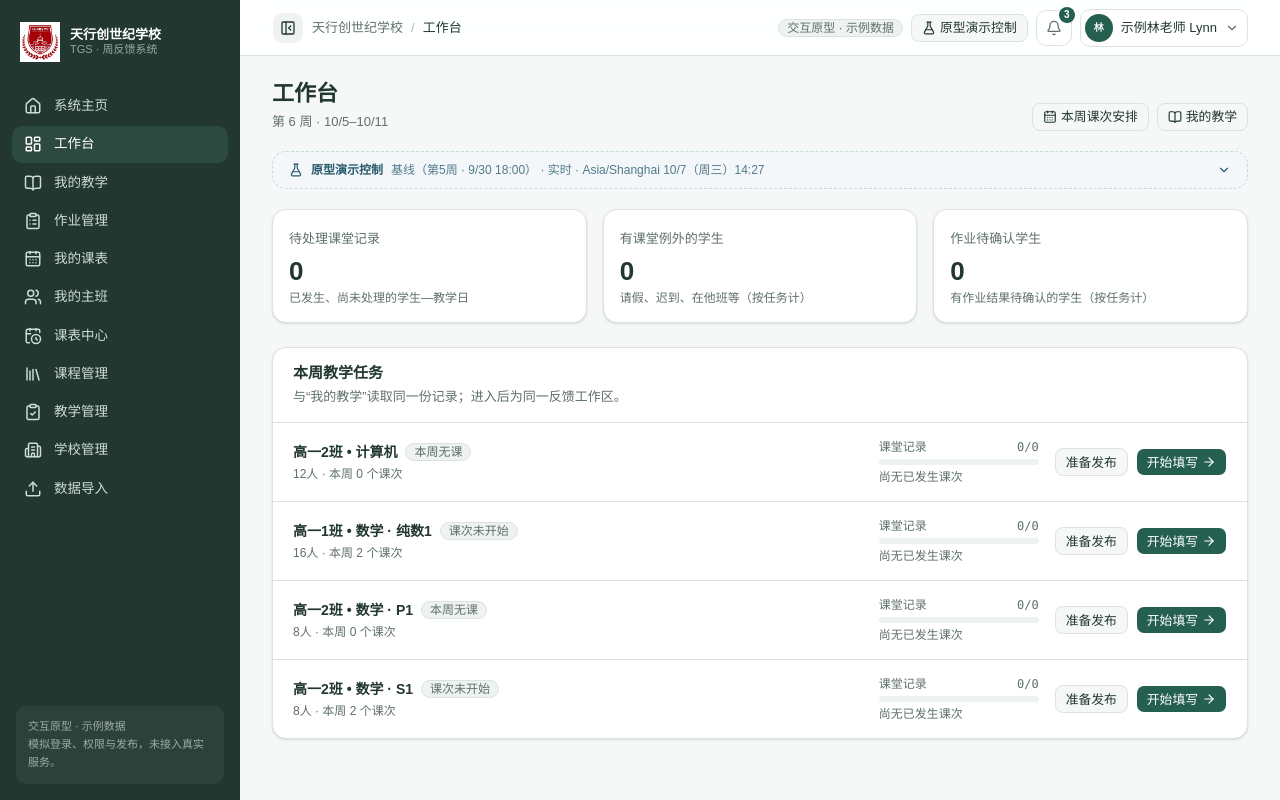
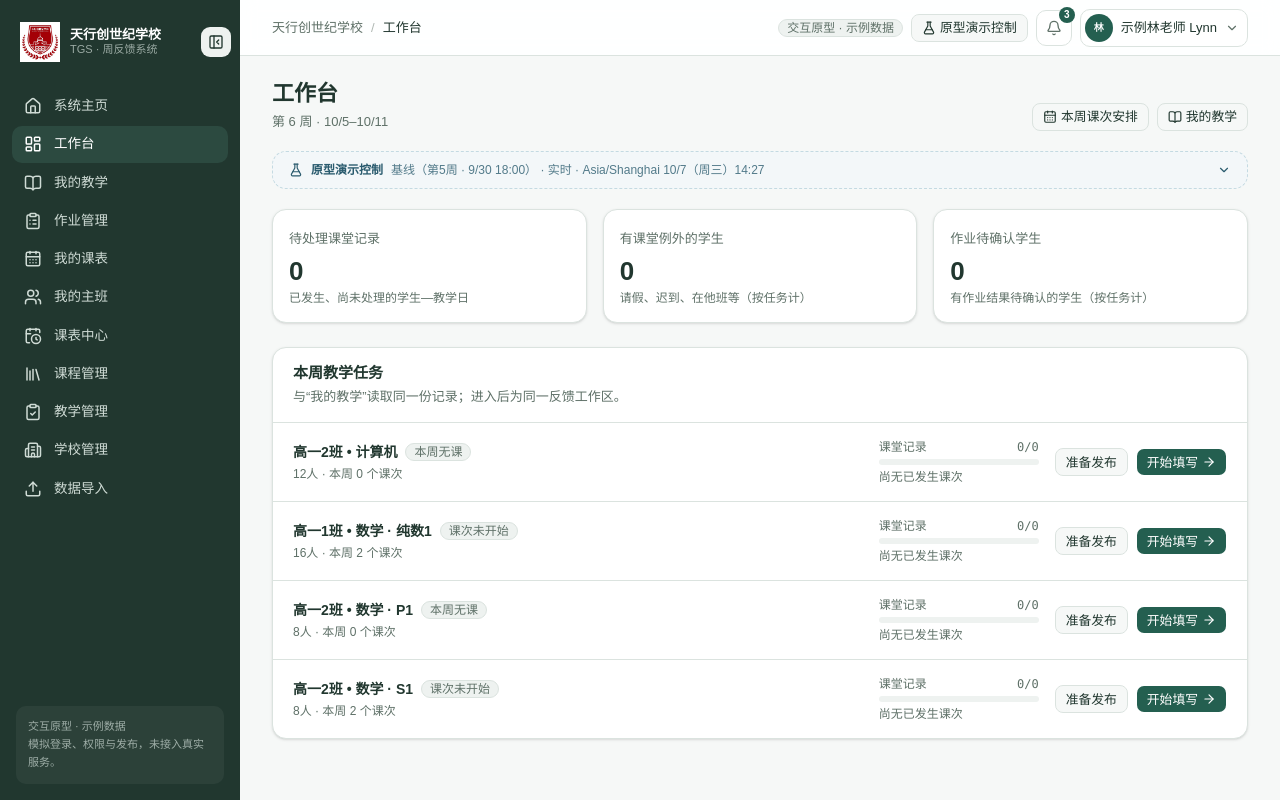
Before and after one commit to codeandroad/wfb-v3, a Next.js app: page / in a window 1280 px wide. Built offline with nearby package versions, Linux system fonts and the light colour scheme; a web font is replaced by a local one.

Commit message:
Place collapse control in sidebar and expand control in main header

```diff
--- a/components/app-shell.tsx
+++ b/components/app-shell.tsx
@@ -85,10 +85,11 @@ export function AppShell({ children }: { children: ReactNode }) {
         aria-label="主导航侧栏"
         className={cn("sticky top-0 hidden h-svh w-60 shrink-0 flex-col bg-sidebar text-sidebar-foreground", sidebarOpen && "md:flex")}
       >
+        <div className="mx-2 mt-3 mb-2 flex items-center">
           <Link
             href="/home"
             aria-label={`${CURRENT_SCHOOL.nameZh} · 进入系统主页`}
-          className="mx-2 mt-3 mb-2 flex items-center gap-2.5 rounded-lg px-3 py-2.5 transition-colors hover:bg-sidebar-accent/60 focus-visible:outline-2 focus-visible:outline-offset-2 focus-visible:outline-sidebar-ring"
+            className="flex min-w-0 flex-1 items-center gap-2.5 rounded-lg px-3 py-2.5 transition-colors hover:bg-sidebar-accent/60 focus-visible:outline-2 focus-visible:outline-offset-2 focus-visible:outline-sidebar-ring"
           >
             <BrandImage
               src={CURRENT_SCHOOL.brand.crestRed}
@@ -103,6 +104,19 @@ export function AppShell({ children }: { children: ReactNode }) {
               </p>
             </div>
           </Link>
+          <Button
+            type="button"
+            variant="ghost"
+            size="icon"
+            aria-label="折叠左侧栏"
+            title="折叠左侧栏"
+            aria-expanded={sidebarOpen}
+            aria-controls="application-sidebar"
+            onClick={() => setSidebarOpen(false)}
+          >
+            <PanelLeftClose />
+          </Button>
+        </div>
 
         <nav className="flex-1 space-y-0.5 px-3 py-2">
           {items.map((item) => {
@@ -153,19 +167,21 @@ function TopBar({ pathname, sidebarOpen, onToggleSidebar }: { pathname: string;
   return (
     <header className="sticky top-0 z-30 flex h-14 items-center justify-between gap-3 border-b border-border bg-card/90 px-4 backdrop-blur md:px-8">
       <div className="flex min-w-0 items-center gap-2 text-[13px]">
+        {!sidebarOpen ? (
           <Button
             type="button"
             variant="ghost"
             size="icon"
             className="hidden md:inline-flex"
-          aria-label={sidebarOpen ? "折叠左侧栏" : "展开左侧栏"}
-          title={sidebarOpen ? "折叠左侧栏" : "展开左侧栏"}
-          aria-expanded={sidebarOpen}
+            aria-label="展开左侧栏"
+            title="展开左侧栏"
+            aria-expanded={false}
             aria-controls="application-sidebar"
             onClick={onToggleSidebar}
           >
-          {sidebarOpen ? <PanelLeftClose /> : <PanelLeftOpen />}
+            <PanelLeftOpen />
           </Button>
+        ) : null}
         <span className="hidden text-muted-foreground sm:inline">{SCHOOL_NAME}</span>
         <span className="hidden text-muted-foreground/50 sm:inline">/</span>
         <span className="truncate font-medium text-foreground">{pageTitle(pathname)}</span>
```
Lines whose indentation alone changed are shown as unchanged.
